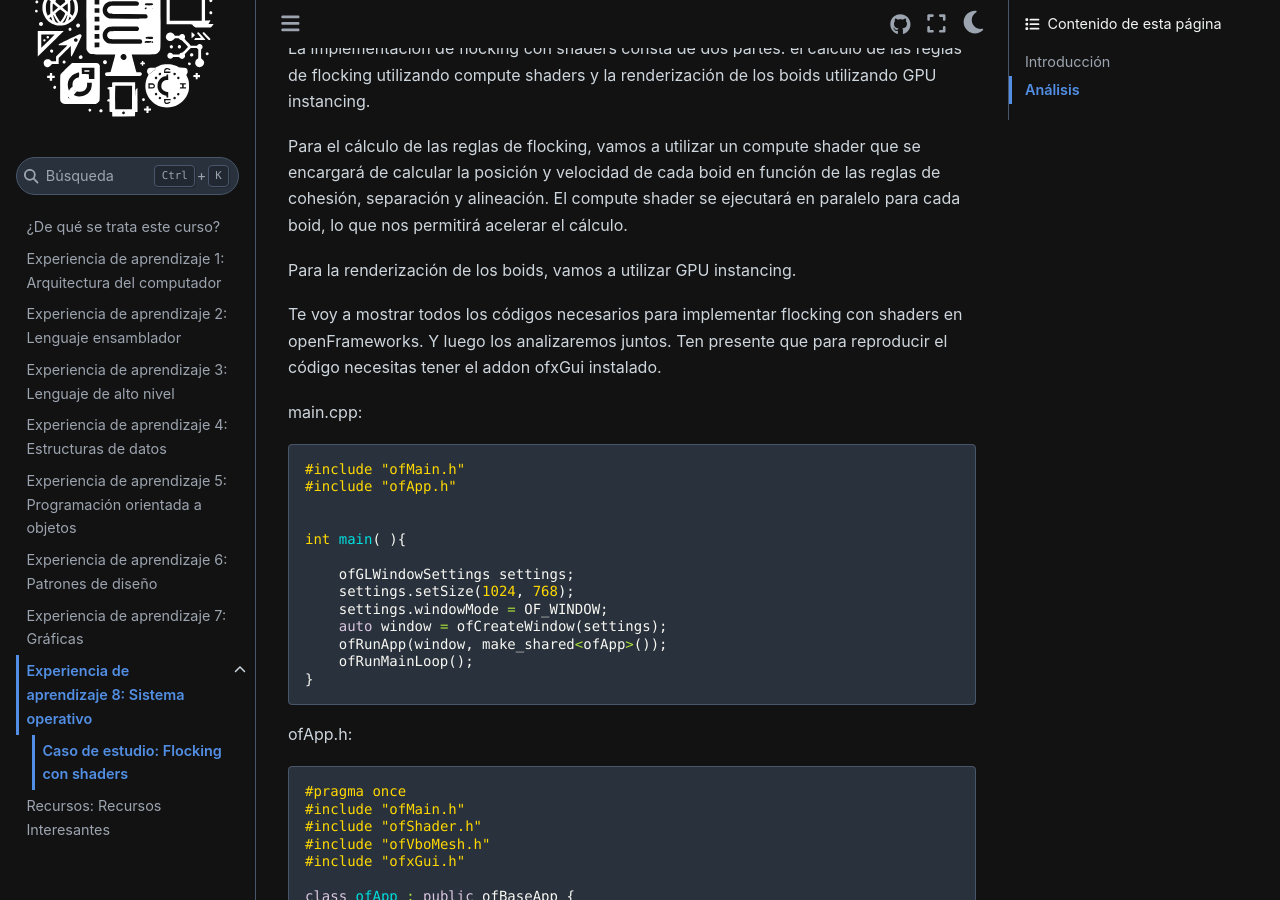
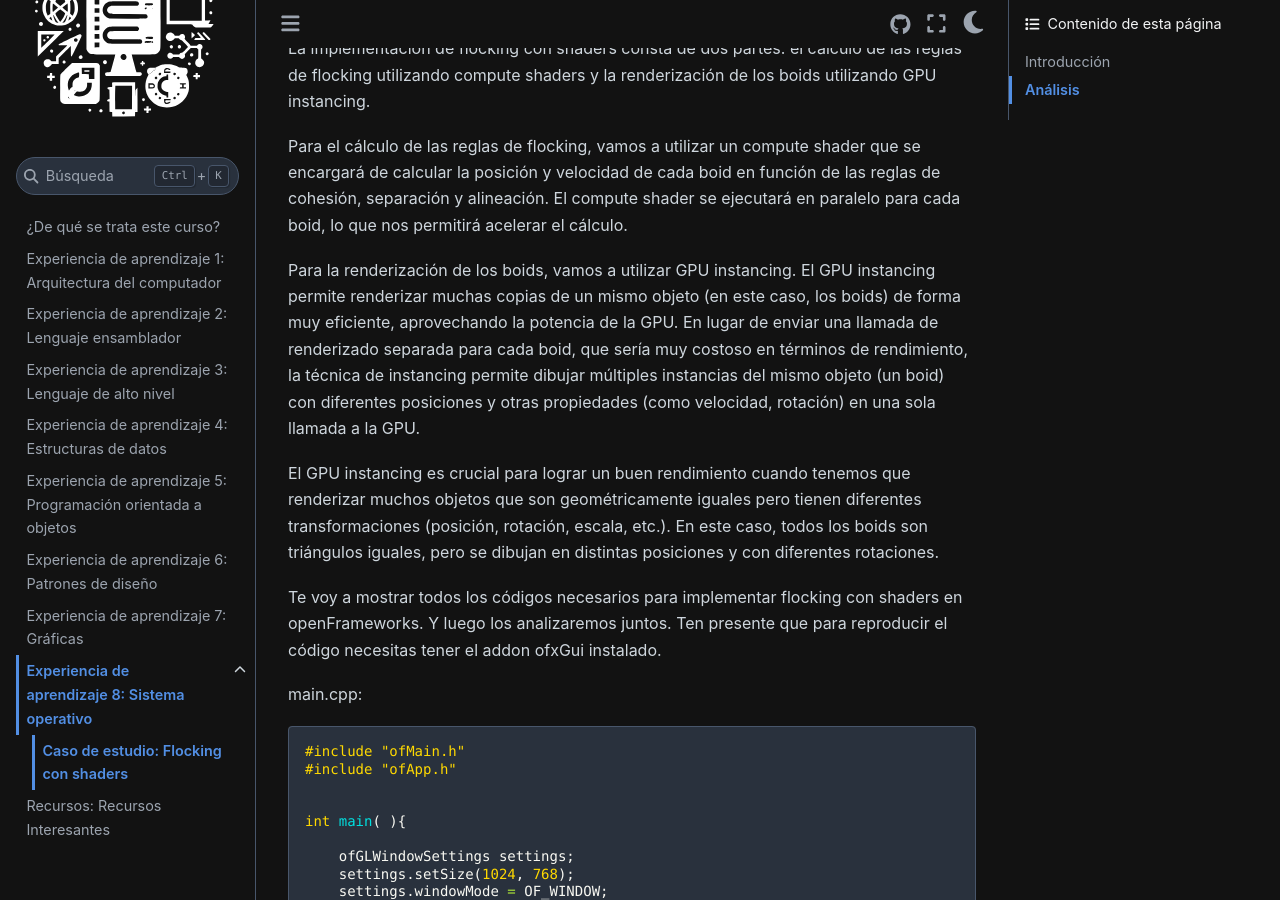
Before and after one commit to juanferfranco/SistemasComputacionales, a Sphinx documentation site: the page built from docs/cases/flockingShaders.rst, in a window 1280 px wide and 900 px high, scrolled down 964 px. Built offline with Sphinx 7.4.7 and the Sphinx Book theme 1.1.4, drawn with Linux system fonts in a browser that asks for light colours.

Commit message:
Add more details to the flocking study case

```diff
--- a/docs/cases/flockingShaders.rst
+++ b/docs/cases/flockingShaders.rst
@@ -37,7 +37,17 @@ Para el cálculo de las reglas de flocking, vamos a utilizar un compute shader q
 calcular la posición y velocidad de cada boid en función de las reglas de cohesión, separación y alineación.
 El compute shader se ejecutará en paralelo para cada boid, lo que nos permitirá acelerar el cálculo.
 
-Para la renderización de los boids, vamos a utilizar GPU instancing.
+Para la renderización de los boids, vamos a utilizar GPU instancing. El GPU instancing permite renderizar
+muchas copias de un mismo objeto (en este caso, los boids) de forma muy eficiente, aprovechando la
+potencia de la GPU. En lugar de enviar una llamada de renderizado separada para cada boid, que sería
+muy costoso en términos de rendimiento, la técnica de instancing permite dibujar múltiples
+instancias del mismo objeto (un boid) con diferentes posiciones y otras propiedades
+(como velocidad, rotación) en una sola llamada a la GPU.
+
+El GPU instancing es crucial para lograr un buen rendimiento cuando tenemos que renderizar muchos
+objetos que son geométricamente iguales pero tienen diferentes transformaciones (posición,
+rotación, escala, etc.). En este caso, todos los boids son triángulos iguales, pero se dibujan en
+distintas posiciones y con diferentes rotaciones.
 
 Te voy a mostrar todos los códigos necesarios para implementar flocking con shaders en openFrameworks.
 Y luego los analizaremos juntos. Ten presente que para reproducir el código necesitas tener el addon
```
